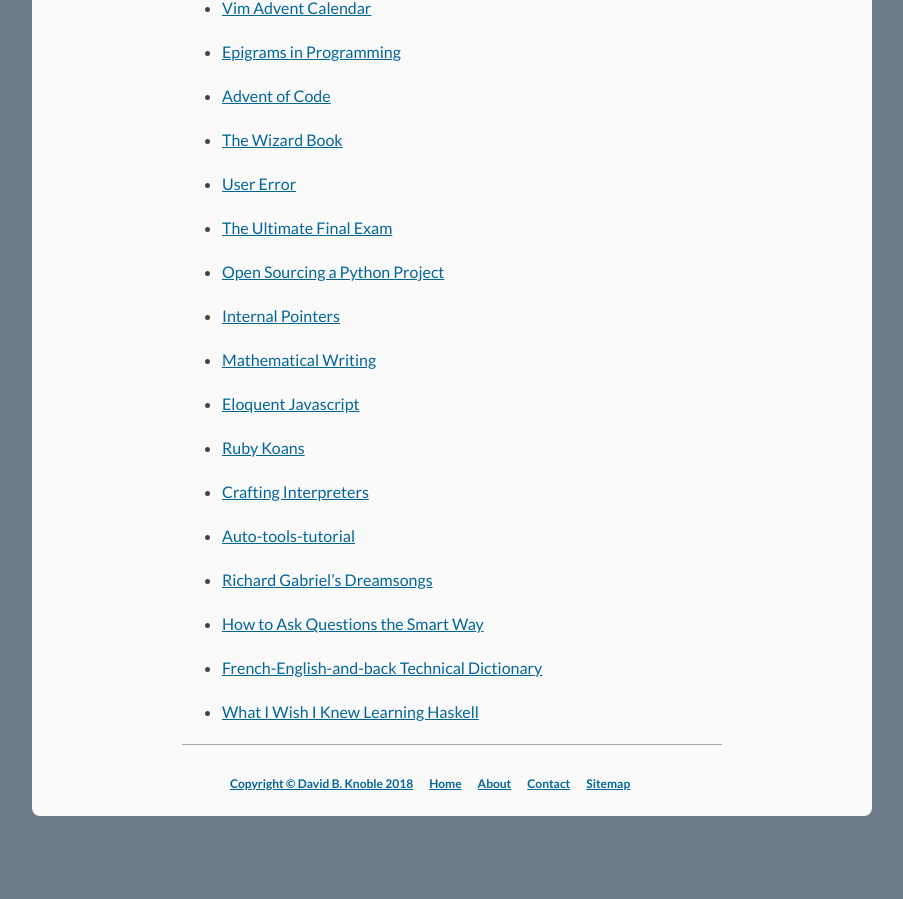
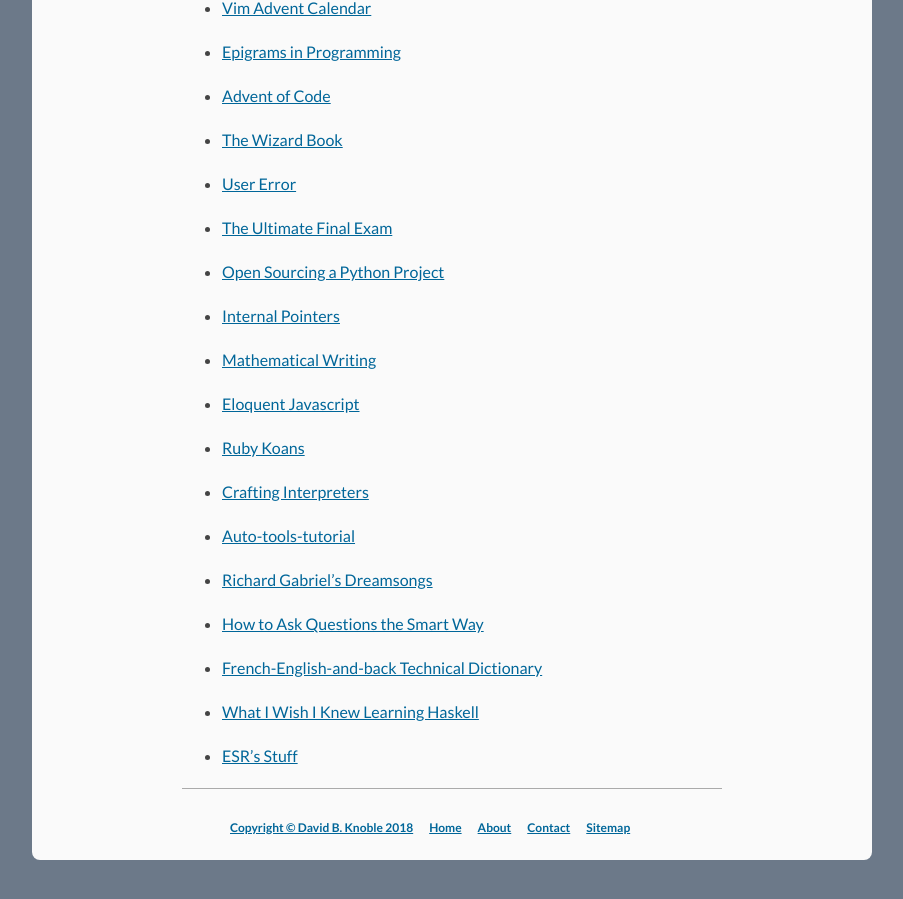
Before and after one commit to benknoble/benknoble.github.io, a Jekyll site: the page built from pages/readinglist.md, in a window 1280 px wide and 900 px high, scrolled down 2294 px. Shown: the whole window, without its empty margins (188-1091 px from the left). Built offline with Jekyll 4.4.1, drawn with Linux system fonts in a browser that asks for light colours; before the commit the page ends 3150 px from its top, so only the background shows below that.

Commit message:
Add ESR to reading list

```diff
--- a/_data/reading_list.yml
+++ b/_data/reading_list.yml
@@ -114,3 +114,5 @@
   url: https://bitoduc.fr
 - title: What I Wish I Knew Learning Haskell
   url: http://dev.stephendiehl.com/hask/
+- title: ESR's Stuff
+  url: http://www.catb.org/esr/
```
